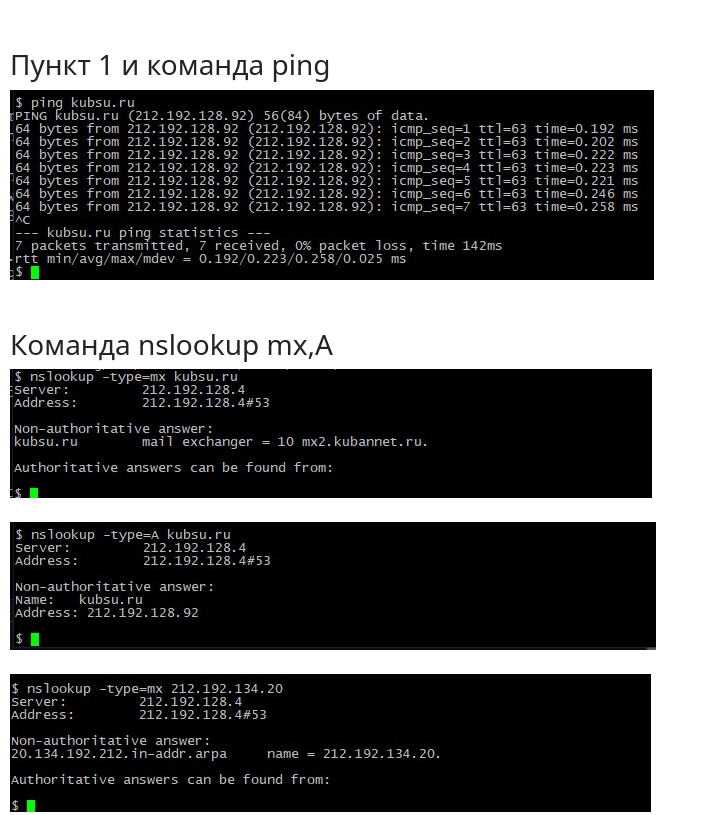
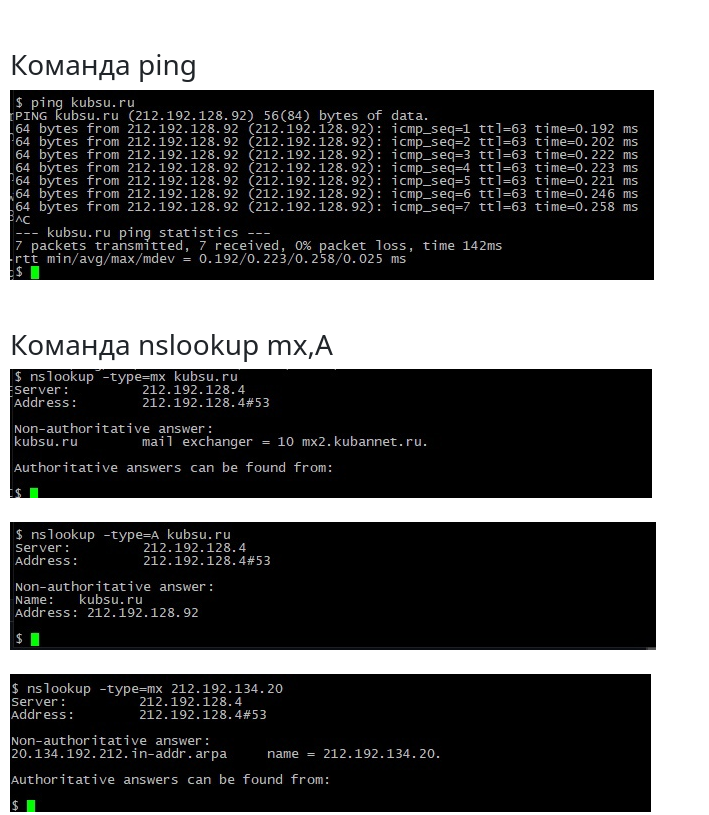
Before and after one commit to s0163537/web-2, a plain HTML site: page index.html in a window 1280 px wide. Shown: the top 815 px of the page, without its empty margins (0-709 px from the left). Drawn offline with nearby package versions, Linux system fonts and the light colour scheme.

Commit message:
Update index.html

```diff
--- a/index.html
+++ b/index.html
@@ -12,7 +12,7 @@
     <body>
         <br>
         <br>
-        <h3 style="margin-left: 10px;">Пункт 1 и команда ping </h3>
+        <h3 style="margin-left: 10px;">Команда ping </h3>
         <div style="margin-left: 10px;"><img src="img/1.jpg" class="img-responsive"></div>
         <br>
         <br>
```
